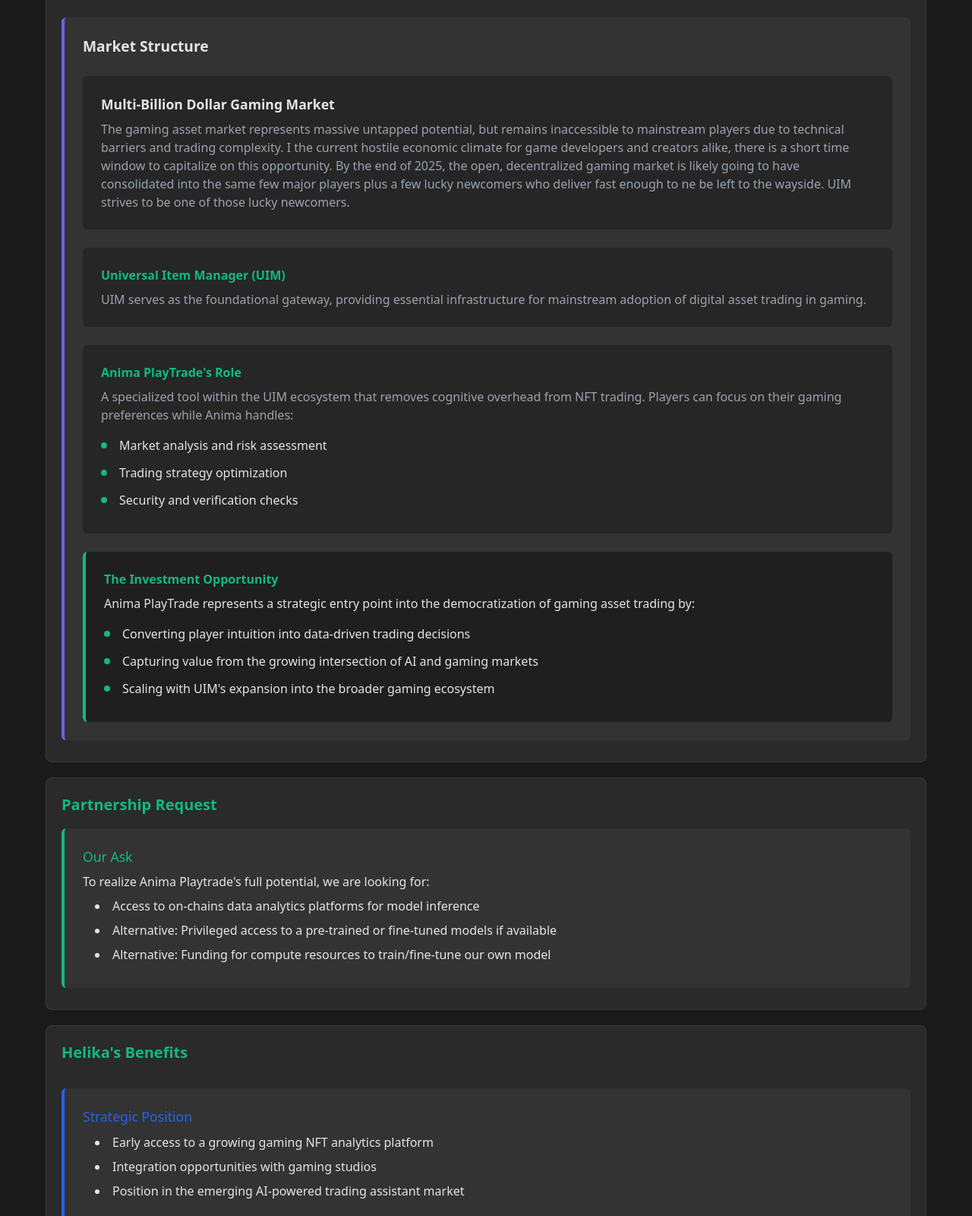
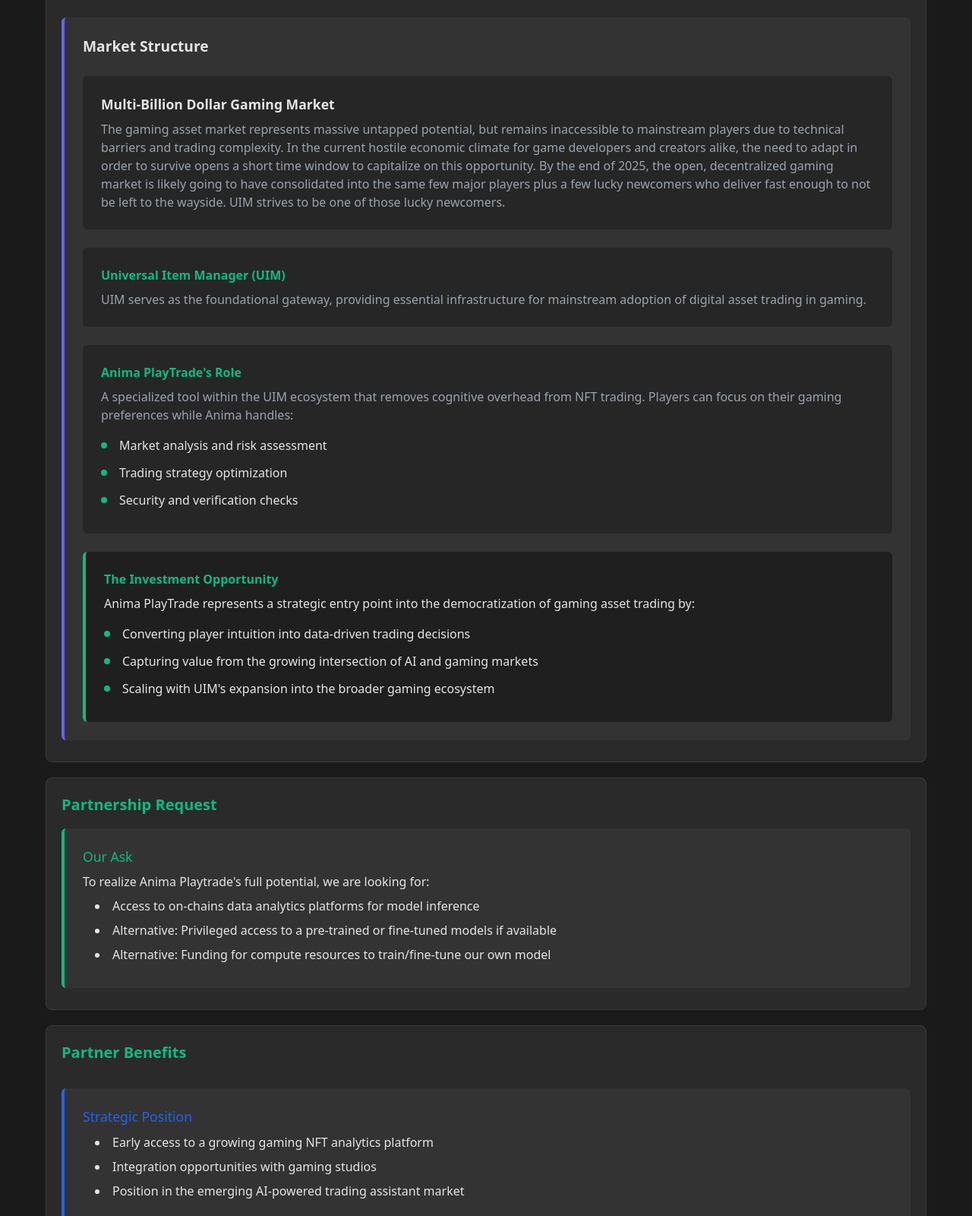
Before and after one commit to boorich/anima_playtrade, a plain HTML site: page index.html in a window 1280 px wide. Shown: the part 1789-3389 px from the top of the page at 76% size. Drawn offline with Linux system fonts and the light colour scheme; a script that the page names is missing.

Commit message:
fix: minor typos

```diff
--- a/index.html
+++ b/index.html
@@ -623,7 +623,7 @@
             <div style="color: #9ca3af">
               The gaming asset market represents massive untapped potential, but
               remains inaccessible to mainstream players due to technical
-              barriers and trading complexity. I the current hostile economic climate for game developers and creators alike, there is a short time window to capitalize on this opportunity. By the end of 2025, the open, decentralized gaming market is likely going to have consolidated into the same few major players plus a few lucky newcomers who deliver fast enough to ne be left to the wayside. UIM strives to be one of those lucky newcomers.
+              barriers and trading complexity. In the current hostile economic climate for game developers and creators alike, the need to adapt in order to survive opens a short time window to capitalize on this opportunity. By the end of 2025, the open, decentralized gaming market is likely going to have consolidated into the same few major players plus a few lucky newcomers who deliver fast enough to not be left to the wayside. UIM strives to be one of those lucky newcomers.
             </div>
           </div>
 
@@ -812,9 +812,9 @@
         </div>
       </div>
 
-      <!-- Helika's Benefits -->
+      <!-- Partner Benefits -->
       <div class="card">
-        <div class="card-title">Helika's Benefits</div>
+        <div class="card-title">Partner Benefits</div>
         <div class="carousel-container">
           <div class="carousel-items">
             <div class="carousel-item active">
```
